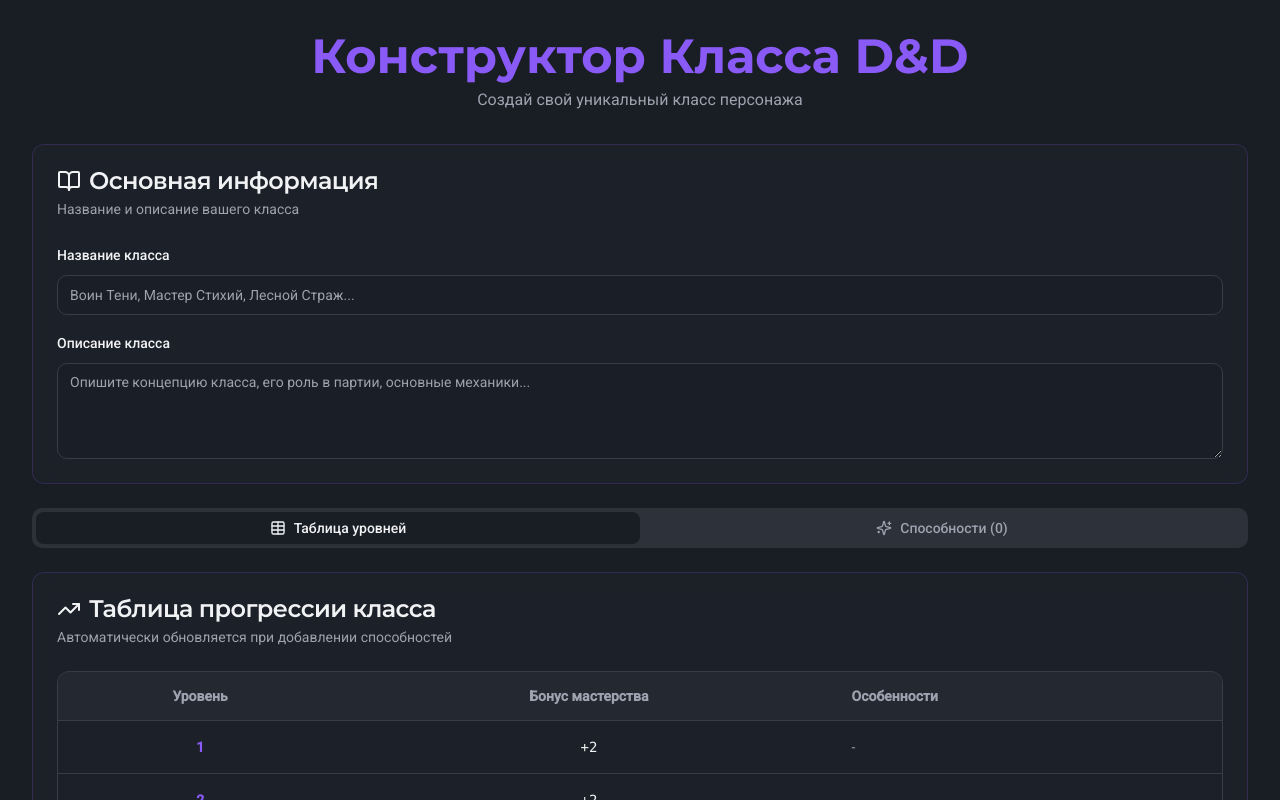
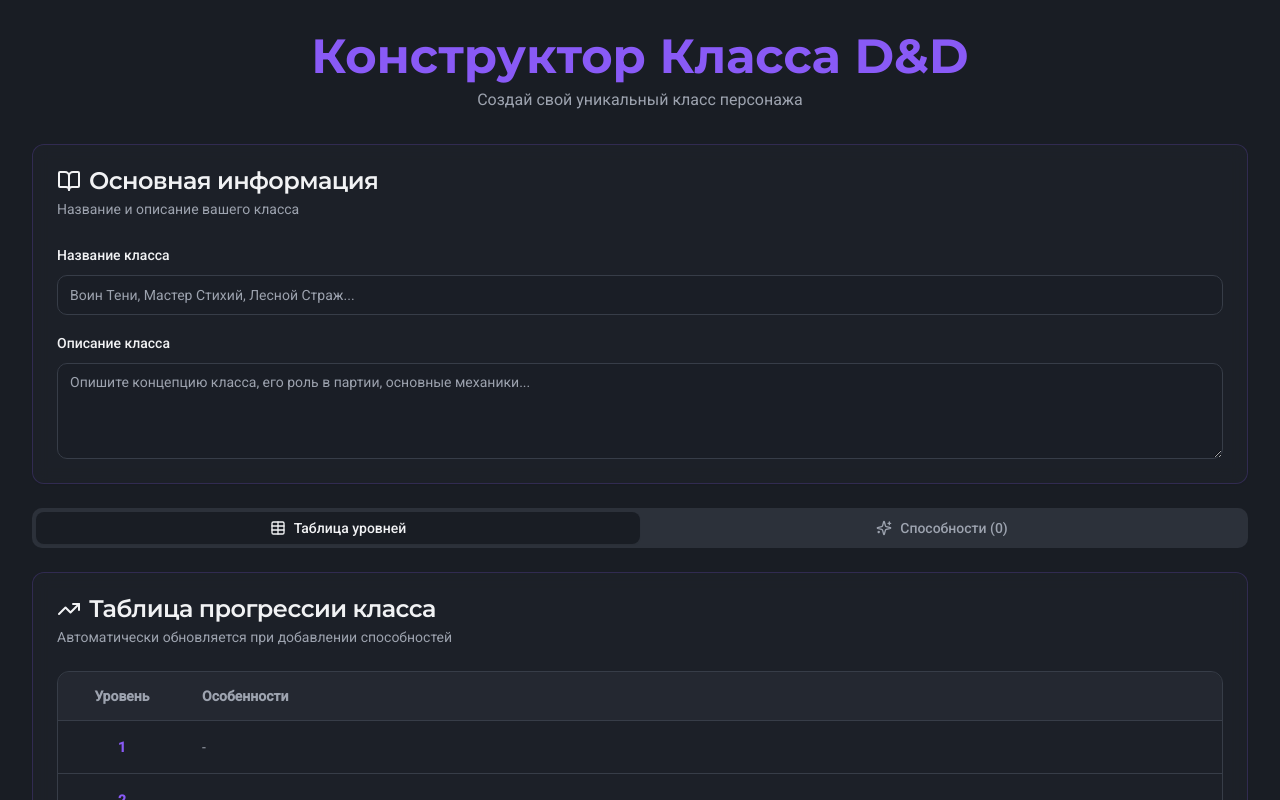
Before and after one commit to pr-poehali-dev/dnd-class-site-creation, a React (Vite) app: page / in a window 1280 px wide. Shown: the top 800 px of the page. Built offline with nearby package versions, Linux system fonts and the light colour scheme.

Commit message:
Удаление бонуса мастерства из прогрессии класса

```diff
--- a/src/pages/Index.tsx
+++ b/src/pages/Index.tsx
@@ -159,8 +159,7 @@ const Index = () => {
                     <Table>
                       <TableHeader>
                         <TableRow className="bg-muted/50">
-                          <TableHead className="font-bold text-center">Уровень</TableHead>
-                          <TableHead className="font-bold text-center">Бонус мастерства</TableHead>
+                          <TableHead className="font-bold text-center w-32">Уровень</TableHead>
                           <TableHead className="font-bold">Особенности</TableHead>
                         </TableRow>
                       </TableHeader>
@@ -174,9 +173,6 @@ const Index = () => {
                             >
                               <TableCell className="text-center font-semibold text-primary">
                                 {row.level}
-                              </TableCell>
-                              <TableCell className="text-center font-mono">
-                                +{row.proficiencyBonus}
                               </TableCell>
                               <TableCell>
                                 {levelAbilities.length > 0 ? (
```
